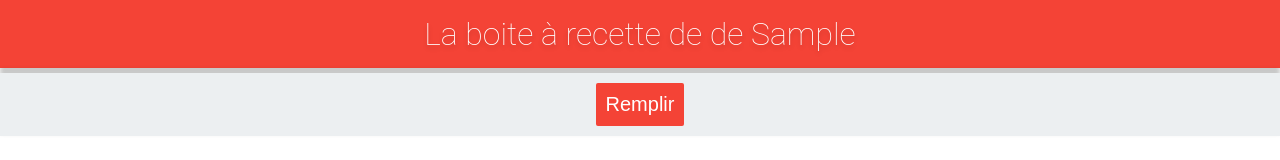
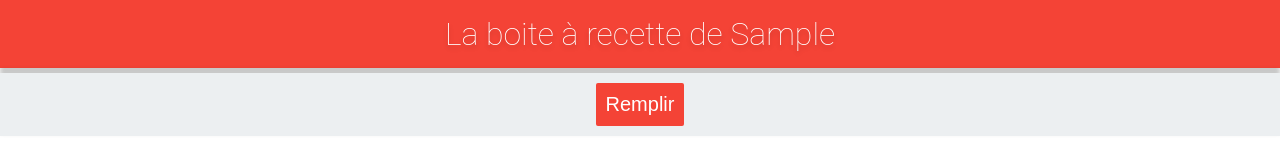
Before and after one commit to HienN87/recettes-app, a React (Create React App) app: page / in a window 1280 px wide. Both pictures are taken after typing "Sample" into the empty fields and a click on the button "GO". Shown: the top 160 px of the page. Built offline with nearby package versions, Linux system fonts and the light colour scheme.

Commit message:
correction de condition d'affiche du nom dans le header

```diff
--- a/src/components/Header.js
+++ b/src/components/Header.js
@@ -5,7 +5,7 @@ const Header = ({ pseudo }) => {
 
   return (
     <header>
-      <h1>La boite à recette de {formatPseudo(pseudo)}</h1>
+      <h1>La boite à recette {formatPseudo(pseudo)}</h1>
     </header>
   );
 };
```
